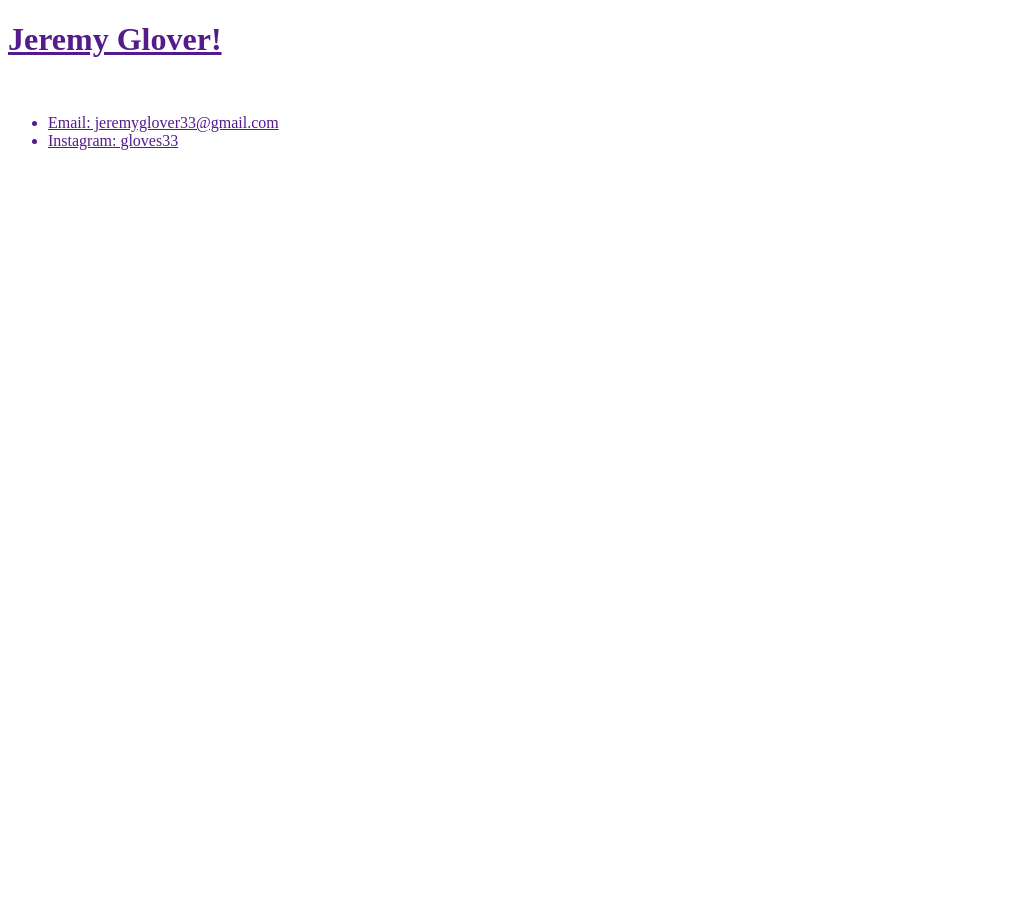
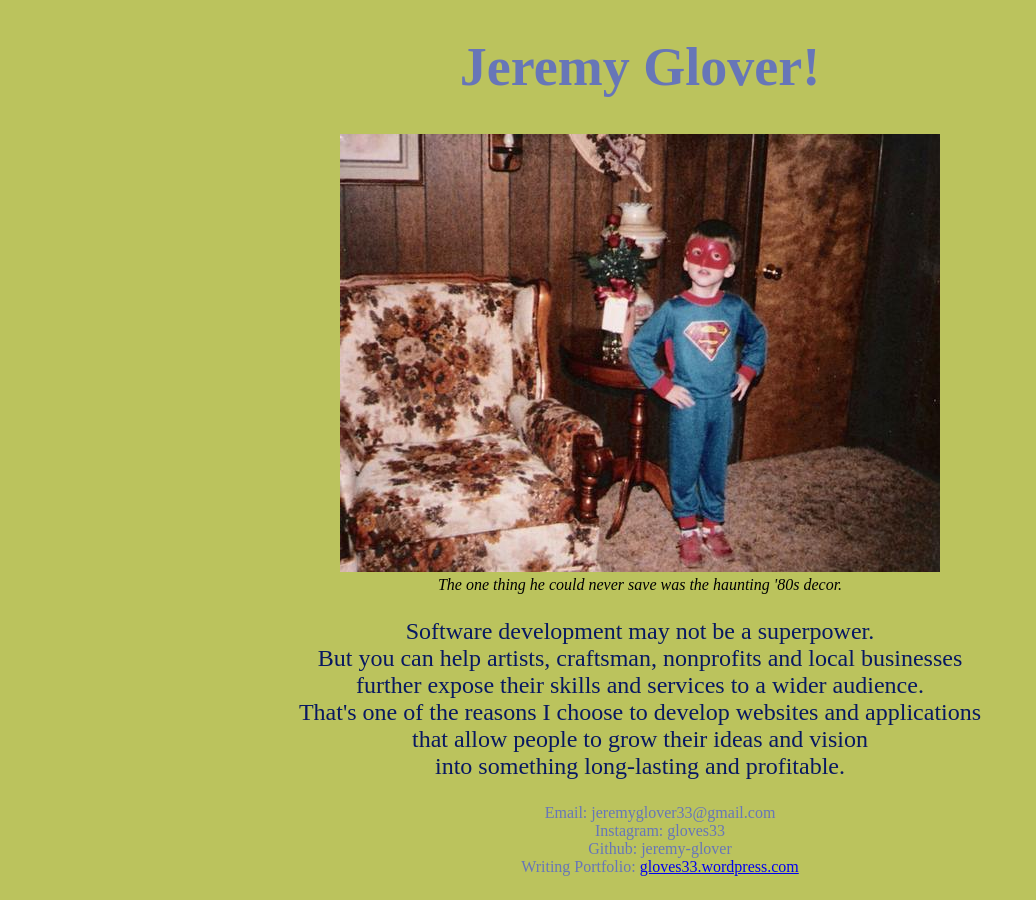
Before and after one commit to Jeremy-Glover/02-basic-git-pr, a plain HTML site: page index.html in a window 1280 px wide. Shown: the whole page, without its empty margins (0-1036 px from the left). Before the commit the page ends 800 px from the top, so only its background shows below. Drawn offline with Linux system fonts and the light colour scheme.

Commit message:
Resubmitting, hope I get it right

```diff
--- a/index.html
+++ b/index.html
@@ -2,18 +2,30 @@
 <html lang="en">
   <head>
     <meta charset="utf-8">
-    <a href rel="styles.css">
     <title>JeremyGlover</title>
+
+    <link rel="stylesheet" href="styles.css" media="screen" charset="utf-8">
   </head>
   <body>
 <h1>Jeremy Glover!</h1>
-<img src="" alt="" />
+<img src="1363035114_l.jpg" alt="Jeremy as a kid"/>
+<footer><i>The one thing he could never save was the haunting '80s decor.</i></footer>
+<p>
+Software development may not be a superpower.<br>
+But you can help artists, craftsman, nonprofits and local businesses<br>
+further expose their skills and services to a wider audience.<br>
+That's one of the reasons I choose to develop websites and applications<br>
+that allow people to grow their ideas and vision<br>
+into something long-lasting and profitable.
+</p>
 <p>
 <ul>
   <li>Email: jeremyglover33@gmail.com</li>
   <li>Instagram: gloves33</li>
+  <li>Github: jeremy-glover</li>
+  <li>Writing Portfolio: <a href="https://gloves33.wordpress.com">gloves33.wordpress.com</a>
+</li>
 </ul>
-
 </p>
   </body>
 </html>
--- a/styles.css
+++ b/styles.css
@@ -1,9 +1,22 @@
 html {
   background: rgb(187, 195, 93);
+  text-align: center;
 }
+
 h1 {
-  color: #4f92d7;
-  font-size: 36px;
-  font-family: sans-serif;
-  align-content: center;
+  color: #6776b8;
+  font-size: 54px;
+  font-family: "Rockwell extra bold";
 }
+p {
+  color: #081861;
+  font-family: "Futura";
+  font-size: 24px;
+  text-align: center;
+}
+ul {
+  color: #6776b8;
+  font-size: 16px;
+  font-family: "Rockwell";
+  list-style-type: none;
+}
```
